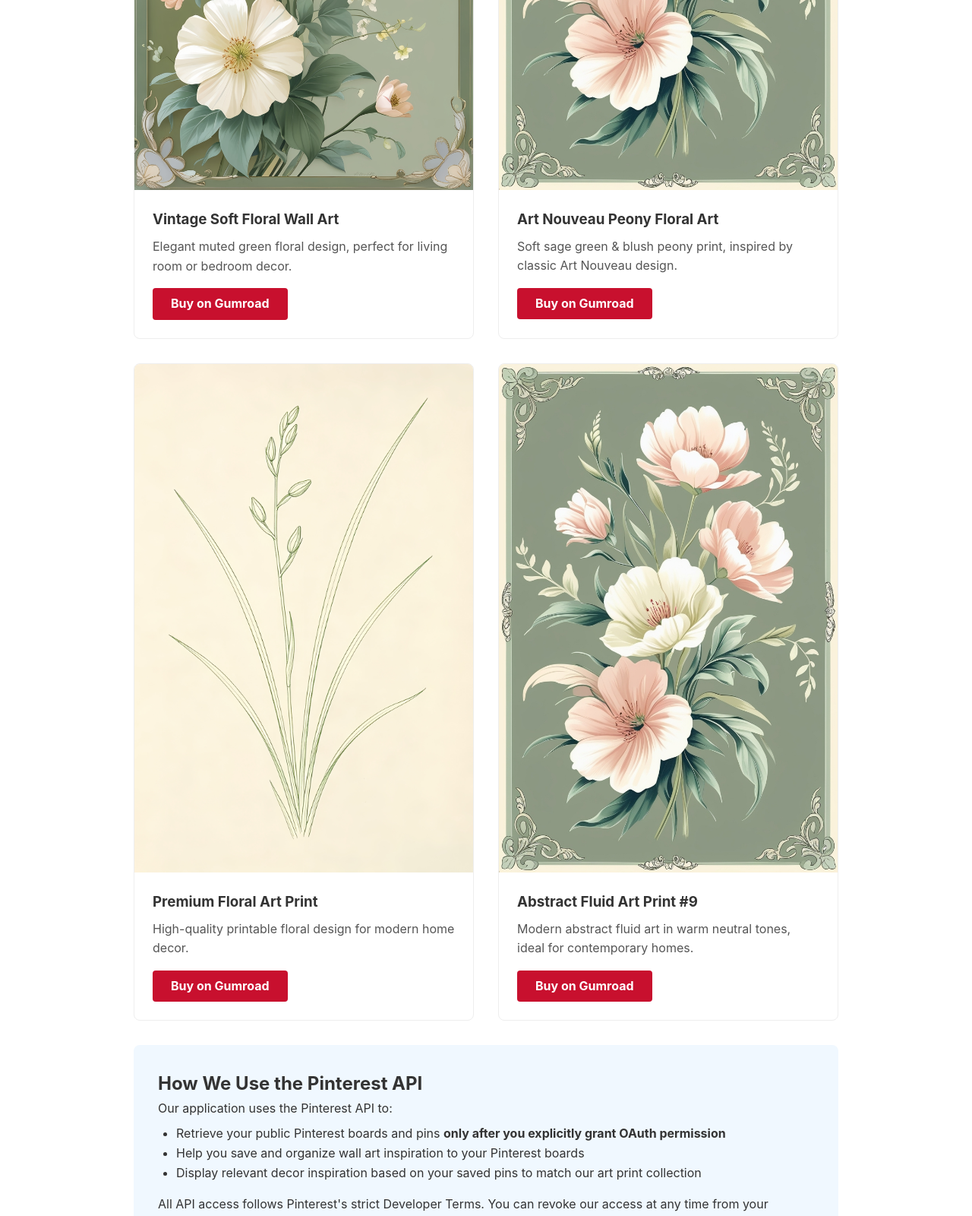
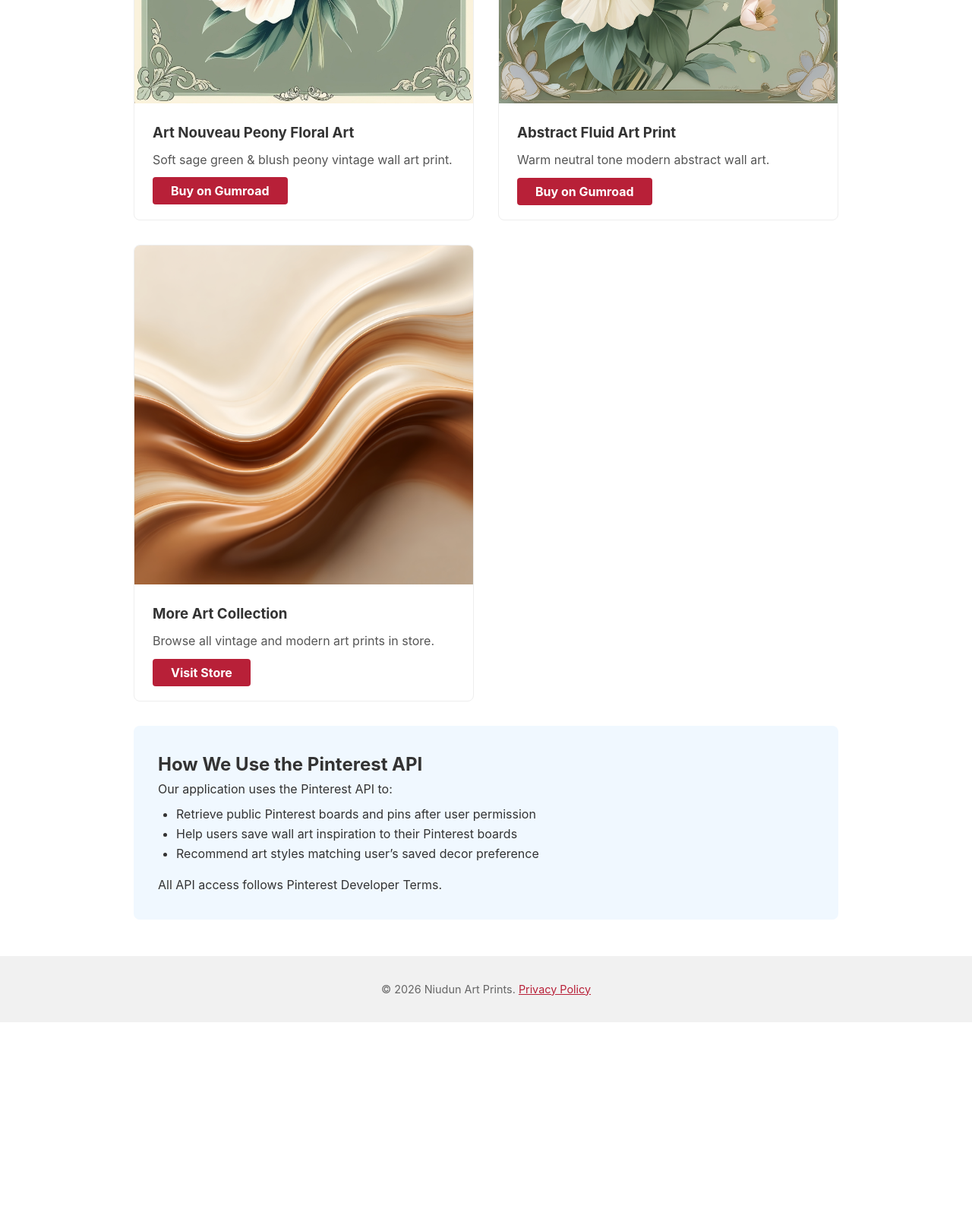
Before and after one commit to niudun-art/niudun-artA, a plain HTML site: page index.html in a window 1280 px wide. Shown: the part 1200-2800 px from the top of the page at 76% size. After the commit the page ends 2545 px from the top, so only its background shows below. Drawn offline with Linux system fonts and the light colour scheme.

Commit message:
Update index.html

```diff
--- a/index.html
+++ b/index.html
@@ -7,21 +7,19 @@
   <style>
     * { margin: 0; padding: 0; box-sizing: border-box; }
     body { font-family: -apple-system, BlinkMacSystemFont, 'Segoe UI', Roboto, sans-serif; line-height: 1.6; color: #333; }
-    /* 柔和红色（不刺眼） */
-    nav { background: #c8102e; padding: 1rem 2rem; display: flex; gap: 2rem; }
+    nav { background: #b82038; padding: 1rem 2rem; display: flex; gap: 2rem; }
     nav a { color: white; text-decoration: none; font-weight: 500; }
     nav a:hover { text-decoration: underline; }
     .container { max-width: 960px; margin: 2rem auto; padding: 0 1rem; }
     .hero { background: #f9f9f9; padding: 3rem 1rem; text-align: center; border-radius: 8px; margin-bottom: 2rem; }
     .hero h1 { font-size: 2.5rem; margin-bottom: 1rem; }
     .hero p { font-size: 1.2rem; color: #555; max-width: 600px; margin: 0 auto 1.5rem; }
-    .btn { display: inline-block; background: #c8102e; color: white; padding: 0.75rem 2rem; border-radius: 4px; text-decoration: none; font-weight: bold; }
+    .btn { background: #b82038; color: white; padding: 0.75rem 2rem; border-radius: 4px; text-decoration: none; font-weight: bold; }
     .features { display: grid; grid-template-columns: repeat(auto-fit, minmax(250px, 1fr)); gap: 2rem; margin-bottom: 3rem; }
     .feature { background: #fff; border: 1px solid #eee; border-radius: 8px; padding: 1.5rem; }
-    .feature h3 { margin-bottom: 0.5rem; }
     .api-usage { background: #f0f8ff; padding: 2rem; border-radius: 8px; margin-bottom: 2rem; }
     footer { background: #f1f1f1; text-align: center; padding: 2rem; margin-top: 3rem; font-size: 0.9rem; color: #666; }
-    footer a { color: #c8102e; }
+    footer a { color: #b82038; }
     .product-showcase h2 { text-align: center; margin-bottom: 2rem; font-size: 2rem; }
     .product-grid { display: grid; grid-template-columns: repeat(auto-fit, minmax(300px, 1fr)); gap: 2rem; margin-bottom: 2rem; }
     .product-card { border: 1px solid #eee; border-radius: 8px; overflow: hidden; background: #fff; }
@@ -29,7 +27,7 @@
     .product-info { padding: 1.5rem; }
     .product-info h3 { margin-bottom: 0.5rem; }
     .product-info p { color: #555; margin-bottom: 1rem; }
-    .small-btn { display: inline-block; background: #c8102e; color: white; padding: 0.5rem 1.5rem; border-radius: 4px; text-decoration: none; font-weight: bold; }
+    .small-btn { background: #b82038; color: white; padding: 0.5rem 1.5rem; border-radius: 4px; text-decoration: none; font-weight: bold; }
   </style>
 </head>
 <body>
@@ -39,69 +37,57 @@
   </nav>
 
   <main class="container">
-    <!-- Hero 部分（链接到你的Gumroad店铺主页） -->
     <section class="hero">
       <h1>Niudun Art Prints</h1>
-      <p>High-quality modern wall art & prints for home decor, with tools to find and save your favorite inspiration via Pinterest.</p>
+      <p>High-quality modern wall art & floral prints for home decor.</p>
       <a href="https://runzhou.gumroad.com/" class="btn">Shop All Prints on Gumroad</a>
     </section>
 
     <section class="features">
       <div class="feature">
         <h3>🔗 Pinterest Inspiration</h3>
-        <p>Connect your Pinterest account to save, organize, and discover art and wall decor inspiration tailored to your taste.</p>
+        <p>Save and organize floral art and wall decor inspiration for your home.</p>
       </div>
       <div class="feature">
         <h3>🖼️ Premium Art Prints</h3>
-        <p>Shop our collection of high-resolution modern art prints, perfect for instant home decoration.</p>
+        <p>High-resolution vintage and modern art prints for instant home decoration.</p>
       </div>
       <div class="feature">
         <h3>⚡ Easy & Secure</h3>
-        <p>All Pinterest API access is authorized via OAuth, and you can revoke access at any time from your Pinterest settings.</p>
+        <p>Safe browsing and simple purchase process via Gumroad.</p>
       </div>
     </section>
 
-    <!-- 产品展示区（按你的要求修改：去掉flower-art-2.png，替换图片+链接） -->
     <section class="product-showcase">
       <h2>Our Art Prints Collection</h2>
       <div class="product-grid">
-        <!-- 第一张图：flower-art-1.png + 店铺主页链接 -->
+        <!-- 1. 花卉牡丹 单品（已更新Gumroad链接） -->
         <div class="product-card">
-          <img src="flower-art-1.png" alt="Niudun Vintage Floral Art Print 1">
+          <img src="flower-art-7.png" alt="Art Nouveau Peony Floral Art Print">
           <div class="product-info">
-            <h3>Vintage Soft Floral Wall Art</h3>
-            <p>Elegant muted green floral design, perfect for living room or bedroom decor.</p>
-            <a href="https://runzhou.gumroad.com/" class="small-btn">Buy on Gumroad</a>
+            <h3>Art Nouveau Peony Floral Art</h3>
+            <p>Soft sage green & blush peony vintage wall art print.</p>
+            <a href="https://runzhou.gumroad.com/l/ckqypm" class="small-btn">Buy on Gumroad</a>
           </div>
         </div>
 
-        <!-- 第二张图：Art Nouveau花卉图 + https://runzhou.gumroad.com/l/hpcjkq -->
+        <!-- 2. 流体艺术 单品 -->
         <div class="product-card">
-          <img src="flower-art-7.png" alt="Art Nouveau Vintage Peony Floral Art Print">
+          <img src="flower-art-1.png" alt="Abstract Fluid Art Print">
           <div class="product-info">
-            <h3>Art Nouveau Peony Floral Art</h3>
-            <p>Soft sage green & blush peony print, inspired by classic Art Nouveau design.</p>
-            <a href="https://runzhou.gumroad.com/l/hpcjkq" class="small-btn">Buy on Gumroad</a>
+            <h3>Abstract Fluid Art Print</h3>
+            <p>Warm neutral tone modern abstract wall art.</p>
+            <a href="https://runzhou.gumroad.com/l/ipyjbh" class="small-btn">Buy on Gumroad</a>
           </div>
         </div>
 
-        <!-- 第三张图：flower-art-4.png + 店铺主页链接（和第二张并排） -->
+        <!-- 3. 店铺总入口（已更新图片文件名） -->
         <div class="product-card">
-          <img src="flower-art-4.png" alt="Niudun Premium Floral Art Print 4">
+          <img src="flower-art-9.png" alt="More Art Prints">
           <div class="product-info">
-            <h3>Premium Floral Art Print</h3>
-            <p>High-quality printable floral design for modern home decor.</p>
-            <a href="https://runzhou.gumroad.com/" class="small-btn">Buy on Gumroad</a>
-          </div>
-        </div>
-
-        <!-- 第五张图：流体艺术图 + https://runzhou.gumroad.com/l/ipyjbh -->
-        <div class="product-card">
-          <img src="flower-art-7.png" alt="Abstract Fluid Art Print #9">
-          <div class="product-info">
-            <h3>Abstract Fluid Art Print #9</h3>
-            <p>Modern abstract fluid art in warm neutral tones, ideal for contemporary homes.</p>
-            <a href="https://runzhou.gumroad.com/l/ipyjbh" class="small-btn">Buy on Gumroad</a>
+            <h3>More Art Collection</h3>
+            <p>Browse all vintage and modern art prints in store.</p>
+            <a href="https://runzhou.gumroad.com/" class="small-btn">Visit Store</a>
           </div>
         </div>
       </div>
@@ -111,16 +97,16 @@
       <h2>How We Use the Pinterest API</h2>
       <p>Our application uses the Pinterest API to:</p>
       <ul style="margin-left: 1.5rem; margin-top: 0.5rem;">
-        <li>Retrieve your public Pinterest boards and pins <strong>only after you explicitly grant OAuth permission</strong></li>
-        <li>Help you save and organize wall art inspiration to your Pinterest boards</li>
-        <li>Display relevant decor inspiration based on your saved pins to match our art print collection</li>
+        <li>Retrieve public Pinterest boards and pins after user permission</li>
+        <li>Help users save wall art inspiration to their Pinterest boards</li>
+        <li>Recommend art styles matching user’s saved decor preference</li>
       </ul>
-      <p style="margin-top: 1rem;">All API access follows Pinterest's strict Developer Terms. You can revoke our access at any time from your Pinterest account security settings.</p>
+      <p style="margin-top: 1rem;">All API access follows Pinterest Developer Terms.</p>
     </section>
   </main>
 
   <footer>
-    <p>© 2026 Niudun | Modern Wall Art & Prints.
+    <p>© 2026 Niudun Art Prints.
     <a href="privacy-policy.html">Privacy Policy</a></p>
   </footer>
 </body>
```
